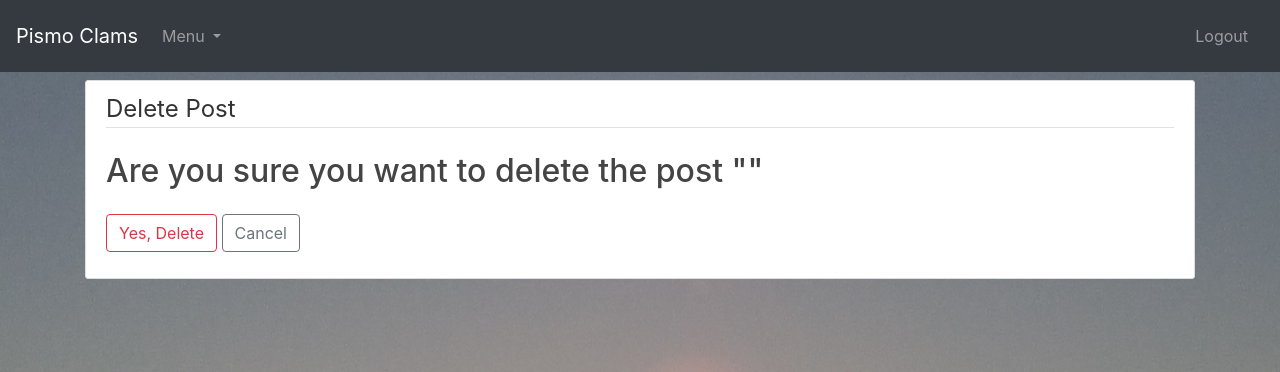
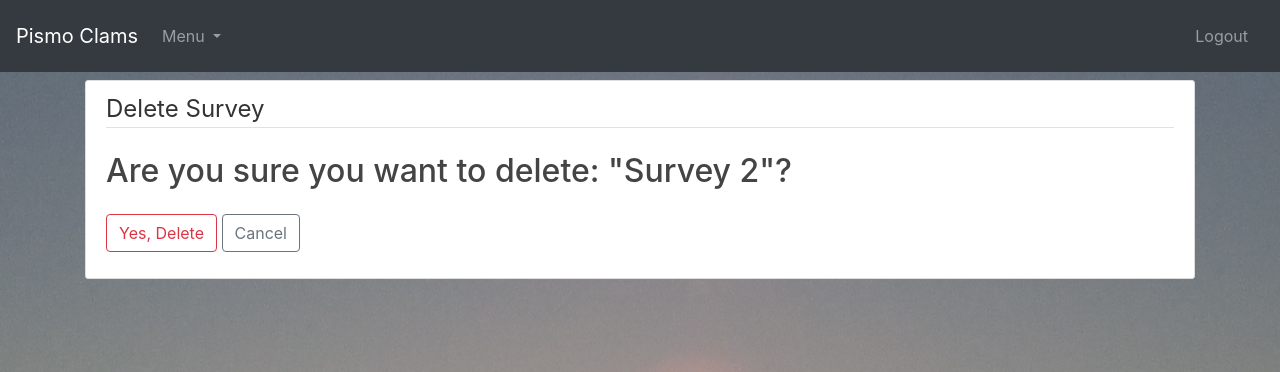
Before and after one commit to Eradbar/PismoClam, a Django app: page /post/27/delete in a window 1280 px wide. Shown: the top 372 px of the page. Run offline with Django 3.2, Linux system fonts and the light colour scheme; a user stored in the database is signed in; data comes from the database, SQL or seed files in the repository; both versions use the stored data as it was after the commit; some libraries are stand-ins or nearby versions.

Commit message:
Add files via upload

```diff
--- a/blog/models.py
+++ b/blog/models.py
@@ -17,15 +17,19 @@
         return reverse('post-detail', kwargs={'pk': self.pk})
 
 class Survey(models.Model):
-    surveyName = models.CharField(max_length = 100)
-    location = models.CharField(max_length = 100)
+    surveyName = models.CharField(max_length = 200)
+    location = models.CharField(max_length = 200)
     region = models.CharField(max_length = 100)
     dateSampled = models.DateTimeField(default=timezone.now)
     transNumber = models.IntegerField()
+    startTime = models.CharField(max_length = 50)
+    endTime = models.CharField(max_length = 50)
+    lowTideTime = models.CharField(max_length = 50)
     startLat = models.FloatField()
     startLong = models.FloatField()
     endLat = models.FloatField()
     endLong = models.FloatField()
+    lowTide = models.CharField(max_length = 50)
     clams = models.TextField()
     waterTemp = models.CharField(max_length = 100)
     airTemp = models.CharField(max_length = 100)
--- a/blog/templates/blog/base.html
+++ b/blog/templates/blog/base.html
@@ -122,6 +122,11 @@
 var maxPlot = 1;
 
 $(function() {
+	// For the time now
+	Date.prototype.timeNow = function () {
+	     return ((this.getHours() < 10)?"0":"") + this.getHours() +":"+ ((this.getMinutes() < 10)?"0":"") + this.getMinutes() +":"+ ((this.getSeconds() < 10)?"0":"") + this.getSeconds();
+	}
+
     $('#addBottomRow').click(function(){
     	maxPlot++;
         $('tbody').append('<tr><td><button class="append" type="button">Add</button></td><td>' + maxPlot + ':</td><td><input type="number" name="clamSize"></td></tr>');
@@ -138,6 +143,16 @@
 
     $(document).on('click', '.append', function() {
         $(this).parents('tr').append(clamSize);
+    });
+
+    $('#getStartTime').click(function(){
+    	var newDate = new Date()
+    	document.getElementById('id_startTime').value = newDate.timeNow();
+    });
+
+    $('#getEndTime').click(function(){
+    	var newDate = new Date()
+    	document.getElementById('id_endTime').value = newDate.timeNow();
     });
 
     $('#submit-id-submit').click(function(){
--- a/blog/templates/blog/survey_confirm_delete.html
+++ b/blog/templates/blog/survey_confirm_delete.html
@@ -4,12 +4,12 @@
         <form method="POST">
             {% csrf_token %}
             <fieldset class="form-group">
-                <legend class="border-bottom mb-4">Delete Post</legend>
-                <h2>Are you sure you want to delete the post "{{ object.title }}"</h2>
+                <legend class="border-bottom mb-4">Delete Survey</legend>
+                <h2>Are you sure you want to delete: "{{ object.surveyName }}"?</h2>
             </fieldset>
             <div class="form-group">
-                <button class="btn btn-outline-danger" type="submit">Yes, Delete</button>
-                <button class="btn btn-outline-secondary" href="{% url 'survey-detail' object.id %}">Cancel</button>
+                <button class="btn btn-outline-danger">Yes, Delete</button>
+                <a class="btn btn-outline-secondary" href="{% url 'survey-detail' object.id %}">Cancel </a>
             </div>
         </form>
     </div>
--- a/blog/templates/blog/survey_detail.html
+++ b/blog/templates/blog/survey_detail.html
@@ -8,6 +8,7 @@
 		      <small class="text-muted">{{ object.date_objected|date:"F d, Y" }}</small>
 		      {% if object.author == user or user.is_staff %}
 			      <div>
+			      	<a class='btn btn-secondary btn-sm mt-1 mb-1' href="{% url 'blog-download_survey' object.id %}">Download</a>
 			      	<a class='btn btn-secondary btn-sm mt-1 mb-1' href="{% url 'survey-update' object.id %}">Update</a>
 			      	<a class='btn btn-danger btn-sm mt-1 mb-1' href="{% url 'survey-delete' object.id %}">Delete</a>
 			      </div>
--- a/blog/urls.py
+++ b/blog/urls.py
@@ -4,8 +4,7 @@
     PostDetailView,
     selectBeach,
     PostDeleteView,
-    DataDownload,
-    PackClam
+    DataDownload
 )
 from . import views
 from blog.views import SurveyView
@@ -18,5 +17,5 @@
     path('post/<int:pk>/update', SurveyView.as_view(), name='survey-update'),
     path('post/<int:pk>/delete', PostDeleteView.as_view(), name='survey-delete'),
     path('about/', views.about, name='blog-about'),
-    path('download/', DataDownload, name='blog-download_survey'),
+    path('post/<int:pk>/download/', DataDownload, name='blog-download_survey'),
 ]
--- a/blog/views.py
+++ b/blog/views.py
@@ -6,6 +6,8 @@
 from .models import Post, Survey
 from django.contrib.auth import login
 from django.views.generic.base import TemplateView
+
+from django.http import HttpResponse
 
 from django.views.generic import TemplateView
 from django.shortcuts import render, redirect
@@ -19,6 +21,9 @@
 
 import blog.transferBeachValue
 from blog import forms
+from test.test_warnings.data.stacklevel import inner
+
+import datetime
 
 BEACHES = {
     "Pismo Beach": "pismo",
@@ -65,8 +70,6 @@
     "pointMuguTC": "https://www.weatherforyou.com/reports/index.php?config=&forecast=zandh&pands=Point+Mugu&Submit=Get+Weather"
 }
 
-
-
 def home(request):
     context ={
         'surveys': Survey.objects.all()
@@ -84,7 +87,6 @@
 
     def post(self,request):
         blog.transferBeachValue.beach = request.POST.get('beachValue', "")
-        print("2"+blog.transferBeachValue.beach)
         return redirect('survey-create')
 
 
@@ -148,11 +150,16 @@
             form.fields["clams"].initial = Survey.objects.only('clams').get(pk=kwargs.get('pk')).clams
             form.fields["waterTemp"].initial = Survey.objects.only('waterTemp').get(pk=kwargs.get('pk')).waterTemp
             form.fields["airTemp"].initial = Survey.objects.only('airTemp').get(pk=kwargs.get('pk')).airTemp
+            form.fields["startTime"].initial = Survey.objects.only('startTime').get(pk=kwargs.get('pk')).startTime
+            form.fields["endTime"].initial = Survey.objects.only('endTime').get(pk=kwargs.get('pk')).endTime
+            form.fields["lowTideTime"].initial = Survey.objects.only('lowTideTime').get(pk=kwargs.get('pk')).lowTideTime
+            form.fields["lowTide"].initial = Survey.objects.only('lowTide').get(pk=kwargs.get('pk')).lowTide
         else:
             form.fields["location"].initial = beach
             form.fields["waterTemp"].initial = sTemp
             form.fields["airTemp"].initial = airTemp
-            #form.fields["clams"].widget =
+            form.fields["dateSampled"].initial = datetime.datetime.today()
+            form.fields["clams"].initial = "No need to type anything here. This will be filled in automatically."
 
         args = {'form': form}
         return render(request, self.template_name, args)
@@ -169,6 +176,7 @@
                 surveyName = form.cleaned_data['surveyName']
                 location = form.cleaned_data['location']
                 region = form.cleaned_data['region']
+                dateSampled = form.cleaned_data['dateSampled']
                 transNumber = form.cleaned_data['transNumber']
                 startLat = form.cleaned_data['startLat']
                 startLong = form.cleaned_data['startLong']
@@ -177,6 +185,10 @@
                 clams = form.cleaned_data['clams']
                 waterTemp = form.cleaned_data['waterTemp']
                 airTemp = form.cleaned_data['airTemp']
+                startTime = form.cleaned_data['startTime']
+                endTime = form.cleaned_data['endTime']
+                lowTideTime = form.cleaned_data['lowTideTime']
+                lowTide = form.cleaned_data['lowTide']
                 return redirect('blog-home')
         else:
             form = SurveyForm(request.POST)
@@ -184,6 +196,7 @@
                 Survey.objects.filter(pk=kwargs.get('pk')).update(surveyName=form.cleaned_data['surveyName'])
                 Survey.objects.filter(pk=kwargs.get('pk')).update(location=form.cleaned_data['location'])
                 Survey.objects.filter(pk=kwargs.get('pk')).update(region=form.cleaned_data['region'])
+                Survey.objects.filter(pk=kwargs.get('pk')).update(dateSampled=form.cleaned_data['dateSampled'])
                 Survey.objects.filter(pk=kwargs.get('pk')).update(transNumber=form.cleaned_data['transNumber'])
                 Survey.objects.filter(pk=kwargs.get('pk')).update(startLat=form.cleaned_data['startLat'])
                 Survey.objects.filter(pk=kwargs.get('pk')).update(startLong=form.cleaned_data['startLong'])
@@ -192,6 +205,10 @@
                 Survey.objects.filter(pk=kwargs.get('pk')).update(clams=form.cleaned_data['clams'])
                 Survey.objects.filter(pk=kwargs.get('pk')).update(waterTemp=form.cleaned_data['waterTemp'])
                 Survey.objects.filter(pk=kwargs.get('pk')).update(airTemp=form.cleaned_data['airTemp'])
+                Survey.objects.filter(pk=kwargs.get('pk')).update(startTime=form.cleaned_data['startTime'])
+                Survey.objects.filter(pk=kwargs.get('pk')).update(endTime=form.cleaned_data['endTime'])
+                Survey.objects.filter(pk=kwargs.get('pk')).update(lowTideTime=form.cleaned_data['lowTideTime'])
+                Survey.objects.filter(pk=kwargs.get('pk')).update(lowTide=form.cleaned_data['lowTide'])
             return redirect('blog-home')
 
         args = {'form': form}
@@ -203,29 +220,64 @@
     else:
         return render(request, 'blog/about.html', {'title': 'About'})
 
-def PackClam(request):
-    SurveyInstance = Survey(request.POST)
-    SurveyInstance.surveyName = request.POST['SurveyName']
-    SurveyInstance.location = request.POST['location']
-    SurveyInstance.region = request.POST['Region']
-    SurveyInstance.transNumber = request.POST['TransectNumber']
-    SurveyInstance.startLat = request.POST['Slat']
-    SurveyInstance.startLong = request.POST['Slon']
-    SurveyInstance.endLat = request.POST['Elat']
-    SurveyInstance.endLong = request.POST['Elon']
-    SurveyInstance.clams = request.POST['clamSizeList']
+@permission_required('admin.can_add_log_entry')
+def DataDownload(request, **kwargs):
+    item = kwargs.get('pk')
 
-@permission_required('admin.can_add_log_entry')
-def DataDownload(request):
-    items = Survey.objects.all()
+    location = Survey.objects.only('location').get(pk=kwargs.get('pk')).location
+    region = Survey.objects.only('region').get(pk=kwargs.get('pk')).region
+    date = Survey.objects.only('region').get(pk=kwargs.get('pk')).dateSampled
+    transNumber = Survey.objects.only('transNumber').get(pk=kwargs.get('pk')).transNumber
+    startLat = Survey.objects.only('startLat').get(pk=kwargs.get('pk')).startLat
+    startLong = Survey.objects.only('startLong').get(pk=kwargs.get('pk')).startLong
+    endLat = Survey.objects.only('endLat').get(pk=kwargs.get('pk')).endLat
+    endLong = Survey.objects.only('endLong').get(pk=kwargs.get('pk')).endLong
+    clamData = Survey.objects.only('clams').get(pk=kwargs.get('pk')).clams
+
+    filename = str(date) + str(location) + str(transNumber)
 
     response = HttpResponse(content_type='text/csv')
-    response['Content-Dispostion'] = 'attachment; filename="pismoClamSurvey.csv"'
+    response['Content-Disposition'] = 'attachment; filename=' + filename + '".csv"'
 
     writer = csv.writer(response, delimiter=',')
-    writer.writerow(['title', 'content'])
+    writer.writerow(['location', 'region', 'date', 'transNumber', 'startLat', 'startLong', 'endLat', 'endLong', 'section', 'size'])
 
-    for obj in items:
-        writer.writerow([obj.title, obj.content])
+    i = 0
+    j = 0
+    outerClamArray = []
+    innerClamArray = []
+    size = ""
+
+    while j < len(clamData):
+        if(clamData[j] is '\n'):
+            outerClamArray.append(innerClamArray)
+            innerClamArray = []
+            size = ""
+        elif ((clamData[j] is not ':') and (clamData[j] is not ' ') and (clamData[j] is not '\r')):
+            size += clamData[j]
+        elif (size is ""):
+            size = size
+        else:
+            innerClamArray.append(size)
+            size = ""
+        j = j + 1
+    innerClamArray.append(size)
+    outerClamArray.append(innerClamArray)
+
+    i = 0
+    j = 0
+    for section in outerClamArray:
+        max = len(section)
+        while(i is not max):
+            if i == 0:
+                sec = outerClamArray[j][i];
+                i = i + 1
+            else:
+                writer.writerow([location, region, date, transNumber, startLat, startLong, endLat, endLong, sec, outerClamArray[j][i]])
+                i = i + 1
+        i = 0
+        j = j + 1
+    #for obj in items:
+    #    writer.writerow([obj.title, obj.content])
 
     return response
--- a/settings.py
+++ b/settings.py
@@ -25,7 +25,7 @@
 # SECURITY WARNING: don't run with debug turned on in production!
 DEBUG = True
 
-ALLOWED_HOSTS = []
+ALLOWED_HOSTS = ['pismoclamweb.pythonanywhere.com']
 
 
 # Application definition
```
Also changed, not shown: blog/forms.py (+14 -3 lines), blog/templates/blog/survey_form.html (+24 -1 lines), blog/migrations/0010_auto_20190314_2024.py (added), db.sqlite3.
